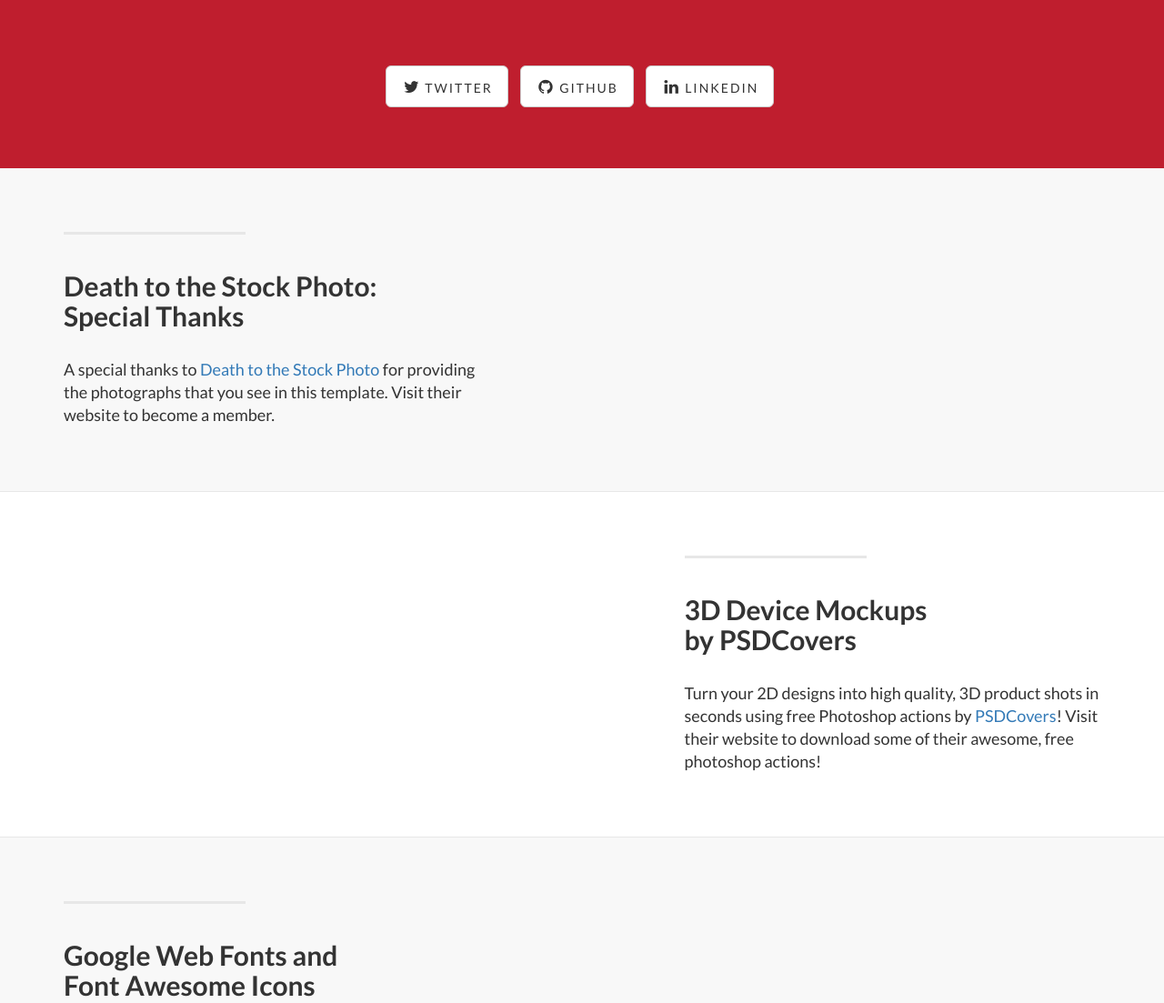
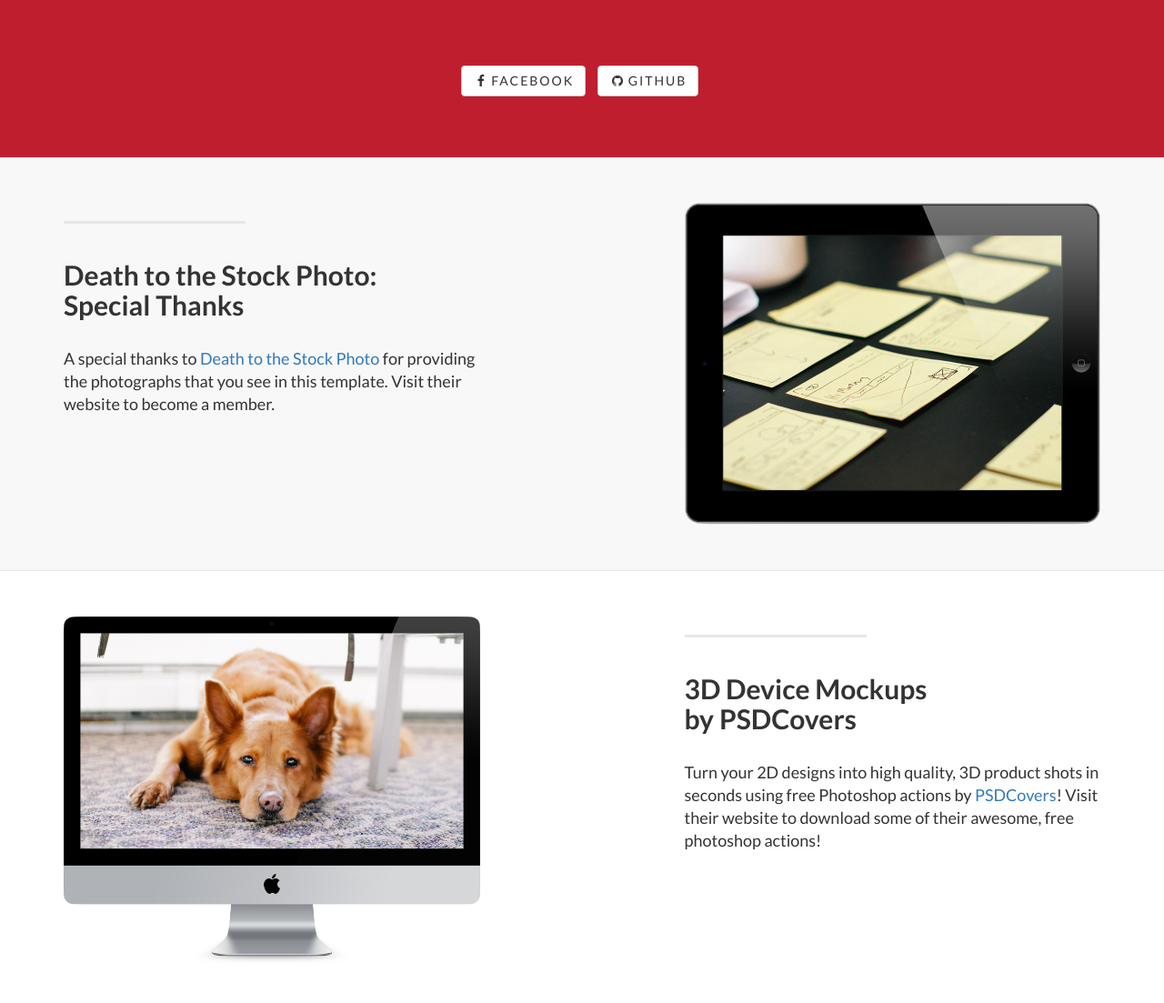
Before and after one commit to SymfonyId/SymfonyId.github.io, a website: page static/index.html in a window 1280 px wide. Shown: the part 300-1403 px from the top of the page at 91% size. Drawn offline with nearby package versions, Linux system fonts and the light colour scheme.

Commit message:
fix not found images

```diff
--- a/static/index.html
+++ b/static/index.html
@@ -44,7 +44,7 @@
                     <span class="icon-bar"></span>
                     <span class="icon-bar"></span>
                 </button>
-                <a class="navbar-brand topnav" href="#">Symfony Indonesia</a>
+                <a class="navbar-brand topnav" href="#">Symfony <bold>Indonesia</bold></a>
             </div>
             <!-- Collect the nav links, forms, and other content for toggling -->
             <div class="collapse navbar-collapse" id="bs-example-navbar-collapse-1">
@@ -77,13 +77,10 @@
                         <img src="assets/img/sfid.jpg" class="ng-scope">
                         <ul class="list-inline intro-social-buttons">
                             <li>
-                                <a href="https://twitter.com/SBootstrap" class="btn btn-default btn-lg"><i class="fa fa-twitter fa-fw"></i> <span class="network-name">Twitter</span></a>
+                                <a href="https://twitter.com/SBootstrap" class="btn btn-default btn-md"><i class="fa fa-facebook fa-fw"></i> <span class="network-name">Facebook</span></a>
                             </li>
                             <li>
-                                <a href="https://github.com/IronSummitMedia/startbootstrap" class="btn btn-default btn-lg"><i class="fa fa-github fa-fw"></i> <span class="network-name">Github</span></a>
-                            </li>
-                            <li>
-                                <a href="#" class="btn btn-default btn-lg"><i class="fa fa-linkedin fa-fw"></i> <span class="network-name">Linkedin</span></a>
+                                <a href="https://github.com/IronSummitMedia/startbootstrap" class="btn btn-default btn-md"><i class="fa fa-github fa-fw"></i> <span class="network-name">Github</span></a>
                             </li>
                         </ul>
                     </div>
@@ -110,7 +107,7 @@
                     <p class="lead">A special thanks to <a target="_blank" href="http://join.deathtothestockphoto.com/">Death to the Stock Photo</a> for providing the photographs that you see in this template. Visit their website to become a member.</p>
                 </div>
                 <div class="col-lg-5 col-lg-offset-2 col-sm-6">
-                    <img class="img-responsive" src="img/ipad.png" alt="">
+                    <img class="img-responsive" src="assets/img/ipad.png" alt="">
                 </div>
             </div>
 
@@ -132,7 +129,7 @@
                     <p class="lead">Turn your 2D designs into high quality, 3D product shots in seconds using free Photoshop actions by <a target="_blank" href="http://www.psdcovers.com/">PSDCovers</a>! Visit their website to download some of their awesome, free photoshop actions!</p>
                 </div>
                 <div class="col-lg-5 col-sm-pull-6  col-sm-6">
-                    <img class="img-responsive" src="img/dog.png" alt="">
+                    <img class="img-responsive" src="assets/img/dog.png" alt="">
                 </div>
             </div>
 
@@ -154,7 +151,7 @@
                     <p class="lead">This template features the 'Lato' font, part of the <a target="_blank" href="http://www.google.com/fonts">Google Web Font library</a>, as well as <a target="_blank" href="http://fontawesome.io">icons from Font Awesome</a>.</p>
                 </div>
                 <div class="col-lg-5 col-lg-offset-2 col-sm-6">
-                    <img class="img-responsive" src="img/phones.png" alt="">
+                    <img class="img-responsive" src="assets/img/phones.png" alt="">
                 </div>
             </div>
 
```
